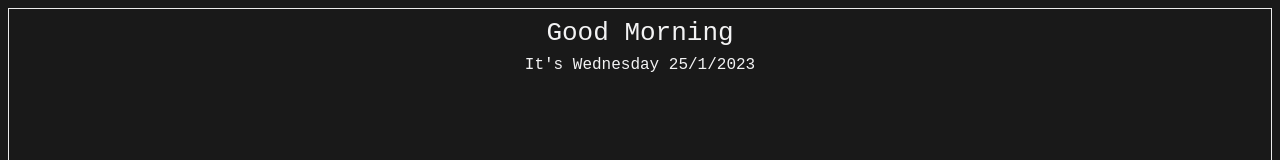
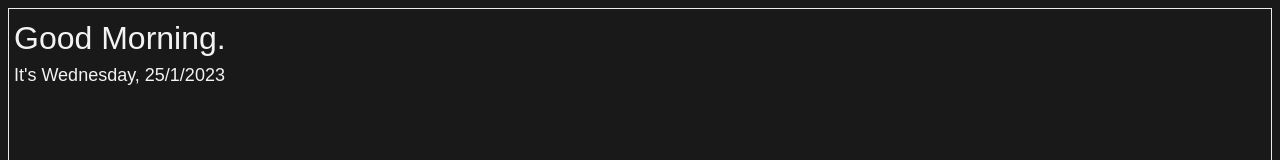
Before and after one commit to realcroc/nanino, a plain HTML site: page index.html in a window 1280 px wide. Shown: the top 160 px of the page. Drawn offline with Linux system fonts and the light colour scheme.

Commit message:
Update index.html

```diff
--- a/index.html
+++ b/index.html
@@ -3,12 +3,12 @@
     <title>Greeting Message</title>
     <style>
 #lbl {
-    font-family: monospace;
+    font-family: sans-serif;
     font-size: xx-large;
     color: #f3f3f4;
     padding: 5px;
     border: 1px solid #ececec;
-    text-align: center;
+    text-align: left;
     line-height: 1.5;
     height:85%
 
@@ -28,13 +28,13 @@ body{
 
 <script>
     var weekday = new Array(7);
-    weekday[0] = "Sunday";
-    weekday[1] = "Monday";
-    weekday[2] = "Tuesday";
-    weekday[3] = "Wednesday";
-    weekday[4] = "Thursday";
-    weekday[5] = "Friday";
-    weekday[6] = "Saturday";
+    weekday[0] = "Sunday,";
+    weekday[1] = "Monday,";
+    weekday[2] = "Tuesday,";
+    weekday[3] = "Wednesday,";
+    weekday[4] = "Thursday,";
+    weekday[5] = "Friday,";
+    weekday[6] = "Saturday,";
 
 
     var today = new Date();
@@ -45,11 +45,11 @@ body{
     var greet;
 
     if (hrs < 12)
-        greet = 'Good Morning  ';
+        greet = 'Good Morning.  ';
     else if (hrs >= 12 && hrs <= 17)
-        greet = 'Good Afternoon ';
+        greet = 'Good Afternoon. ';
     else if (hrs >= 17 && hrs <= 24)
-        greet = 'Good Evening  ';
+        greet = 'Good Evening.  ';
 
     document.getElementById('lbl').innerHTML =
         greet+=`<div id="date"> It's ${date}</div>`;
```
